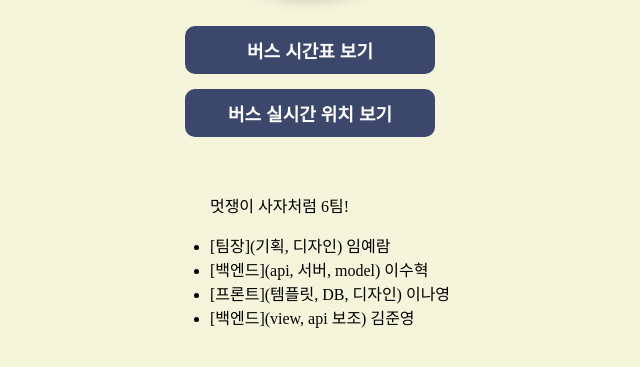
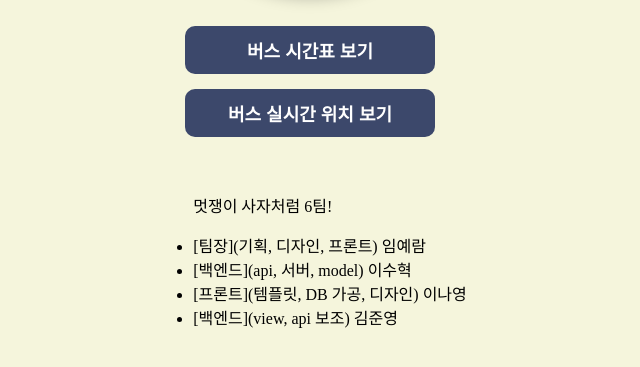
Before and after one commit to leestana01/Hufs_BusTime, a Django app: page / in a window 1280 px wide. Shown: the part 415-782 px from the top of the page, without its empty margins (330-970 px from the left). Run offline with Django 4.2, Linux system fonts and the light colour scheme; some web fonts are replaced.

Commit message:
서버 변경사항

```diff
--- a/bustimeline/DownBus/templates/mainpage.html
+++ b/bustimeline/DownBus/templates/mainpage.html
@@ -90,9 +90,9 @@
 
     <ul style="font-family: Main; ">
         <p style="margin-top: 10px;">멋쟁이 사자처럼 6팀!</p>
-        <li>[팀장](기획, 디자인) 임예람</li>
+        <li>[팀장](기획, 디자인, 프론트) 임예람</li>
         <li>[백엔드](api, 서버, model) 이수혁</li>
-        <li>[프론트](템플릿, DB, 디자인) 이나영</li>
+        <li>[프론트](템플릿, DB 가공, 디자인) 이나영</li>
         <li>[백엔드](view, api 보조) 김준영</li>
     </ul>
 </body>
```
Also changed, not shown: 1 other file.
